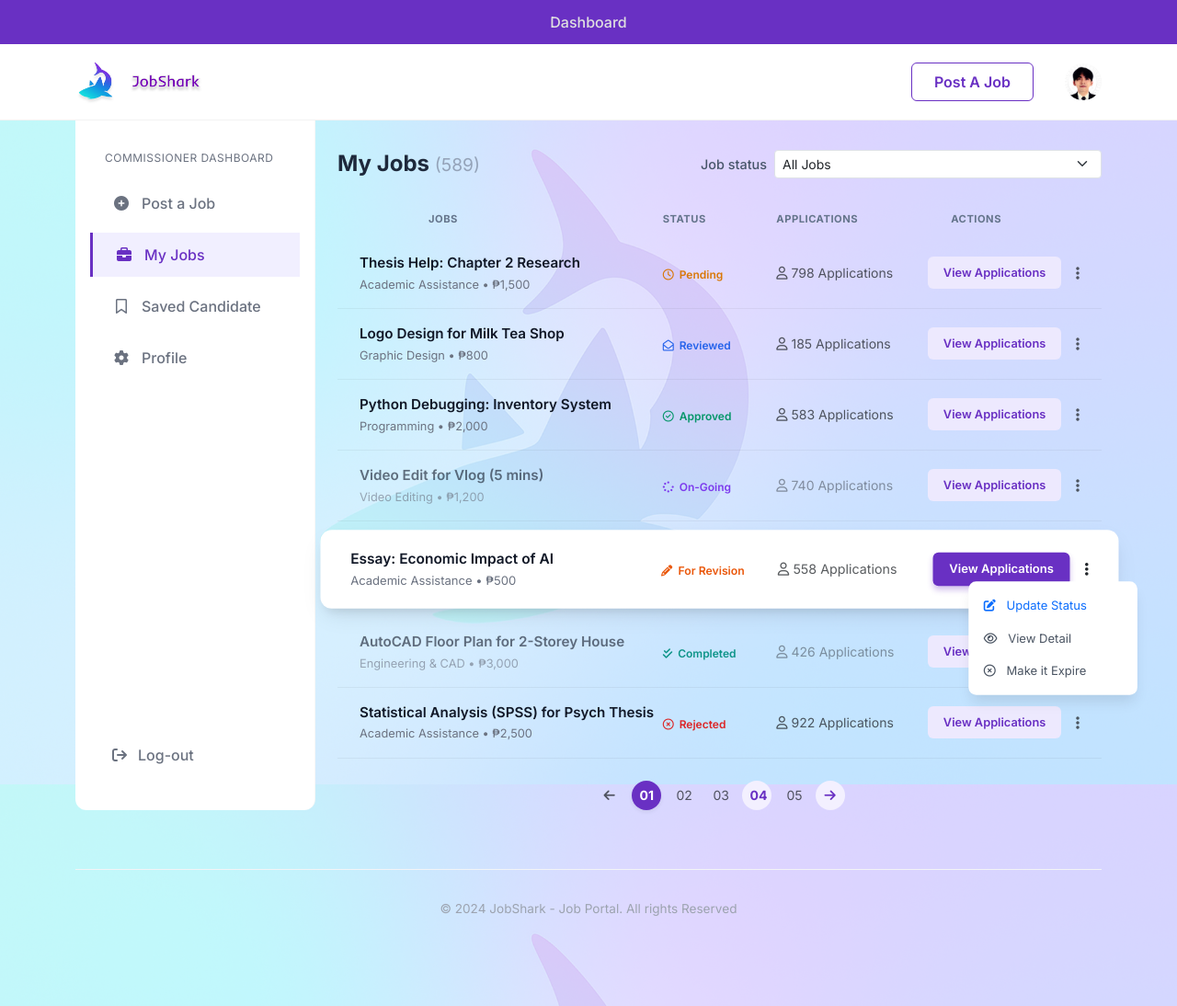
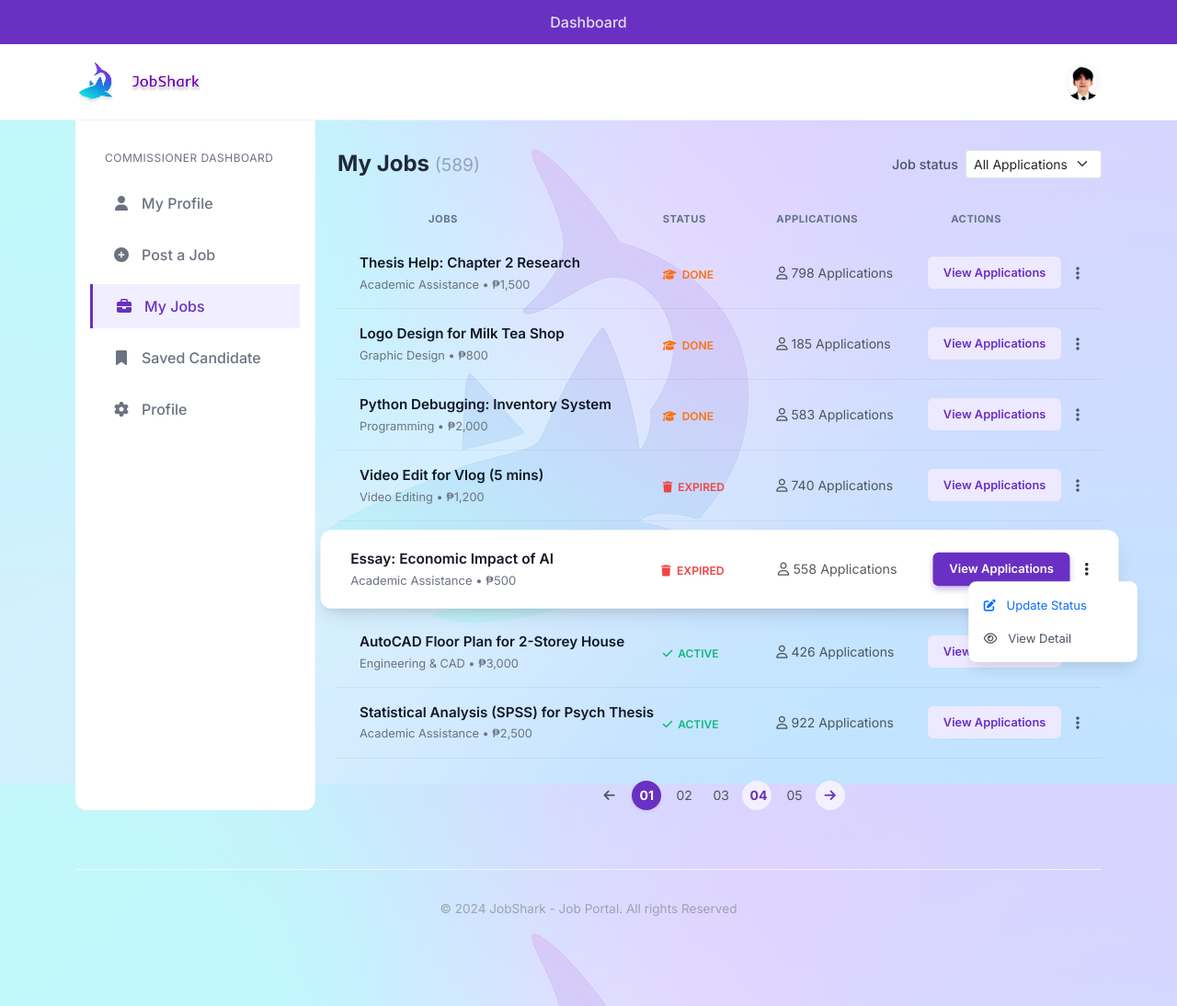
Before and after one commit to Shinnbeegpp/DSA-FINAL-PROJECT, a Django app: page /myjobs/ in a window 1280 px wide. Shown: the whole page at 92% size. Run offline with Django 5.2, Linux system fonts and the light colour scheme.

Commit message:
htmlupdate

```diff
--- a/users/templates/myjobs.html
+++ b/users/templates/myjobs.html
@@ -129,6 +129,17 @@
             text-align: center;
         }
 
+        /* New Status Colors */
+        .status-active {
+            color: #10B981; /* Green: Client Hired Commissionee */
+        }
+        .status-done {
+            color: #F97316; /* Orange: Application Complete (Hired/Rejected) */
+        }
+        .status-expired {
+            color: #EF4444; /* Red: Client deleted job OR Application Rejected */
+        }
+
         /* UPDATED: Pushed logout to bottom of the extended sidebar */
         .logout-link {
             margin-top: auto;
@@ -243,14 +254,7 @@
             white-space: nowrap;
         }
 
-        /* Specific Colors for new statuses */
-        .status-pending { color: #D97706; } /* Amber */
-        .status-reviewed { color: #2563EB; } /* Blue */
-        .status-approved { color: #059669; } /* Green */
-        .status-ongoing { color: #7C3AED; } /* Purple */
-        .status-revision { color: #EA580C; } /* Orange */
-        .status-completed { color: #0D9488; } /* Teal */
-        .status-rejected { color: #DC2626; } /* Red */
+
 
         /* Active Card Pop-out Effect */
         .job-row.active-card {
@@ -350,9 +354,6 @@
                 </a>
 
                 <div class="d-flex align-items-center gap-4">
-                    <!-- Post Job Button (Outline) -->
-                    <a href="#" class="btn-outline-primary-custom">Post A Job</a>
-
                     <!-- User Profile -->
                     <div class="user-profile">
                         <span class="user-name d-none d-md-block">{{user.username}}</span>
@@ -372,22 +373,22 @@
                     <div class="sidebar-title">COMMISSIONER DASHBOARD</div>
                     <div class="nav flex-column nav-pills" role="tablist" aria-orientation="vertical">
                         <a class="nav-link" href="#" role="tab">
+                            <i class="fa-solid fa-user"></i> My Profile
+                        </a>
+                        <a class="nav-link" href="#" role="tab">
                             <i class="fa-solid fa-circle-plus"></i> Post a Job
                         </a>
                         <a class="nav-link active" href="#" role="tab">
                             <i class="fa-solid fa-briefcase"></i> My Jobs
                         </a>
                         <a class="nav-link" href="#" role="tab">
-                            <i class="fa-regular fa-bookmark"></i> Saved Candidate
+                            <i class="fa-solid fa-bookmark"></i> Saved Candidate
                         </a>
                         <a class="nav-link" href="#" role="tab">
                             <i class="fa-solid fa-gear"></i> Profile
                         </a>
                     </div>
 
-                    <a href="#" class="logout-link">
-                        <i class="fa-solid fa-arrow-right-from-bracket"></i> Log-out
-                    </a>
                 </div>
             </div>
 
@@ -400,14 +401,10 @@
                     <div class="d-flex align-items-center gap-2">
                         <span style="font-size: 0.9rem; font-weight: 500; color: #475569;">Job status</span>
                         <select class="form-select form-select-sm" style="width: auto;">
-                            <option>All Jobs</option>
-                            <option>Pending (Waiting for Email Review)</option>
-                            <option>Reviewed (Check Your Email)</option>
-                            <option>Approved (Confirmed via Email)</option>
-                            <option>On-Going (Work Started – Email Updates Only)</option>
-                            <option>For Revision (Sent Back via Email)</option>
-                            <option>Completed (Final Output Sent via Email)</option>
-                            <option>Rejected (Declined via Email)</option>
+                            <option>All Applications</option>
+                            <option>Active</option>
+                            <option>Done</option>
+                            <option>Expired</option>
                         </select>
                     </div>
                 </div>
@@ -428,7 +425,7 @@
                             <div class="job-meta">Academic Assistance &bull; ₱1,500</div>
                         </div>
                         <div>
-                            <span class="status-pill status-pending"><i class="fa-regular fa-clock"></i> Pending</span>
+                            <span class="status-pill status-done"><i class="fa-solid fa-graduation-cap"></i> DONE</span>
                         </div>
                         <div class="text-muted small"><i class="fa-regular fa-user"></i> 798 Applications</div>
                         <div class="d-flex justify-content-end align-items-center gap-2">
@@ -444,7 +441,7 @@
                             <div class="job-meta">Graphic Design &bull; ₱800</div>
                         </div>
                         <div>
-                            <span class="status-pill status-reviewed"><i class="fa-regular fa-envelope-open"></i> Reviewed</span>
+                            <span class="status-pill status-done"><i class="fa-solid fa-graduation-cap"></i> DONE</span>
                         </div>
                         <div class="text-muted small"><i class="fa-regular fa-user"></i> 185 Applications</div>
                         <div class="d-flex justify-content-end align-items-center gap-2">
@@ -460,7 +457,7 @@
                             <div class="job-meta">Programming &bull; ₱2,000</div>
                         </div>
                         <div>
-                            <span class="status-pill status-approved"><i class="fa-regular fa-circle-check"></i> Approved</span>
+                            <span class="status-pill status-done"><i class="fa-solid fa-graduation-cap"></i> DONE</span>
                         </div>
                         <div class="text-muted small"><i class="fa-regular fa-user"></i> 583 Applications</div>
                         <div class="d-flex justify-content-end align-items-center gap-2">
@@ -471,14 +468,14 @@
 
                     <!-- Row 4 (Expired) -->
                     <div class="job-row">
-                        <div style="opacity: 0.6;">
+                        <div style="">
                             <div class="job-title">Video Edit for Vlog (5 mins)</div>
                             <div class="job-meta">Video Editing &bull; ₱1,200</div>
                         </div>
                         <div>
-                            <span class="status-pill status-ongoing"><i class="fa-solid fa-spinner"></i> On-Going</span>
+                            <span class="status-pill status-expired"><i class="fa-solid fa-trash"></i> EXPIRED</span>
                         </div>
-                        <div class="text-muted small" style="opacity: 0.6;"><i class="fa-regular fa-user"></i> 740 Applications</div>
+                        <div class="text-muted small" style=""><i class="fa-regular fa-user"></i> 740 Applications</div>
                         <div class="d-flex justify-content-end align-items-center gap-2">
                             <button class="btn-view">View Applications</button>
                             <i class="fa-solid fa-ellipsis-vertical text-muted ms-2"></i>
@@ -492,7 +489,7 @@
                             <div class="job-meta">Academic Assistance &bull; ₱500</div>
                         </div>
                         <div>
-                            <span class="status-pill status-revision"><i class="fa-solid fa-pencil"></i> For Revision</span>
+                            <span class="status-pill status-expired"><i class="fa-solid fa-trash"></i> EXPIRED</span>
                         </div>
                         <div class="context-menu">
                             <!-- NEW: Update Status Link triggers the modal -->
@@ -500,7 +497,6 @@
                                 <i class="fa-solid fa-pen-to-square me-2"></i> Update Status
                             </a>
                             <a href="#" class="context-item"><i class="fa-regular fa-eye me-2"></i> View Detail</a>
-                            <a href="#" class="context-item"><i class="fa-regular fa-circle-xmark me-2"></i> Make it Expire</a>
                         </div>
                         <div class="text-muted small"><i class="fa-regular fa-user"></i> 558 Applications</div>
                         <div class="d-flex justify-content-end align-items-center gap-2 position-relative">
@@ -511,14 +507,14 @@
 
                     <!-- Row 6 -->
                     <div class="job-row">
-                        <div style="opacity: 0.6;">
+                        <div style="">
                             <div class="job-title">AutoCAD Floor Plan for 2-Storey House</div>
                             <div class="job-meta">Engineering & CAD &bull; ₱3,000</div>
                         </div>
                         <div>
-                            <span class="status-pill status-completed"><i class="fa-solid fa-check-double"></i> Completed</span>
+                            <span class="status-pill status-active"><i class="fa-solid fa-check"></i> ACTIVE</span>
                         </div>
-                        <div class="text-muted small" style="opacity: 0.6;"><i class="fa-regular fa-user"></i> 426 Applications</div>
+                        <div class="text-muted small" style=""><i class="fa-regular fa-user"></i> 426 Applications</div>
                         <div class="d-flex justify-content-end align-items-center gap-2">
                             <button class="btn-view">View Applications</button>
                             <i class="fa-solid fa-ellipsis-vertical text-muted ms-2"></i>
@@ -532,7 +528,7 @@
                             <div class="job-meta">Academic Assistance &bull; ₱2,500</div>
                         </div>
                         <div>
-                            <span class="status-pill status-rejected"><i class="fa-regular fa-circle-xmark"></i> Rejected</span>
+                            <span class="status-pill status-active"><i class="fa-solid fa-check"></i> ACTIVE</span>
                         </div>
                         <div class="text-muted small"><i class="fa-regular fa-user"></i> 922 Applications</div>
                         <div class="d-flex justify-content-end align-items-center gap-2">
@@ -580,13 +576,9 @@
                     <label class="form-label fw-bold small text-muted">Select New Status</label>
                     <select class="form-select form-select-lg" style="font-size: 0.9rem;">
                         <option selected disabled>Choose status...</option>
-                        <option value="pending">Pending (Waiting for Email Review)</option>
-                        <option value="reviewed">Reviewed (Check Your Email)</option>
-                        <option value="approved">Approved (Confirmed via Email)</option>
-                        <option value="ongoing">On-Going (Work Started – Email Updates Only)</option>
-                        <option value="revision">For Revision (Sent Back via Email)</option>
-                        <option value="completed">Completed (Final Output Sent via Email)</option>
-                        <option value="rejected">Rejected (Declined via Email)</option>
+                        <option>Active</option>
+                        <option>Done</option>
+                        <option>Expired</option>
                     </select>
                 </div>
 
```
Also changed, not shown: users/templates/applied_jobs.html (+10 -8 lines), users/templates/commissionee_settings.html (+8 -9 lines), users/templates/commissioner_settings.html (+24 -31 lines), users/templates/favorite_jobs.html (+10 -8 lines), users/templates/find_job_candidate.html (+20 -20 lines).
